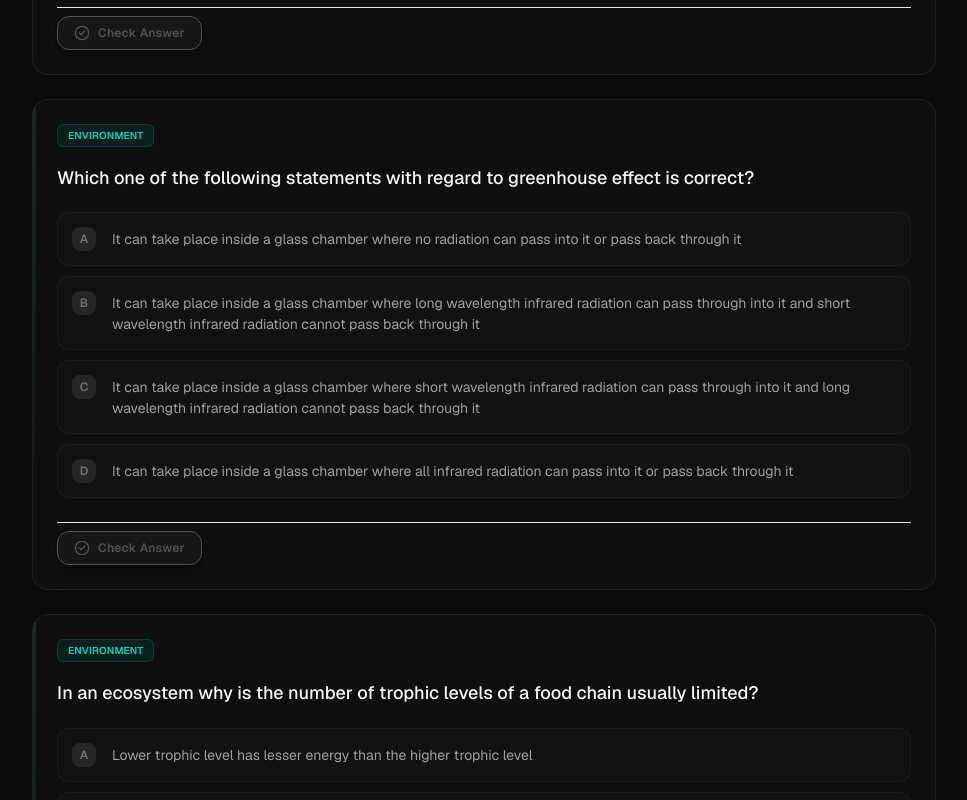
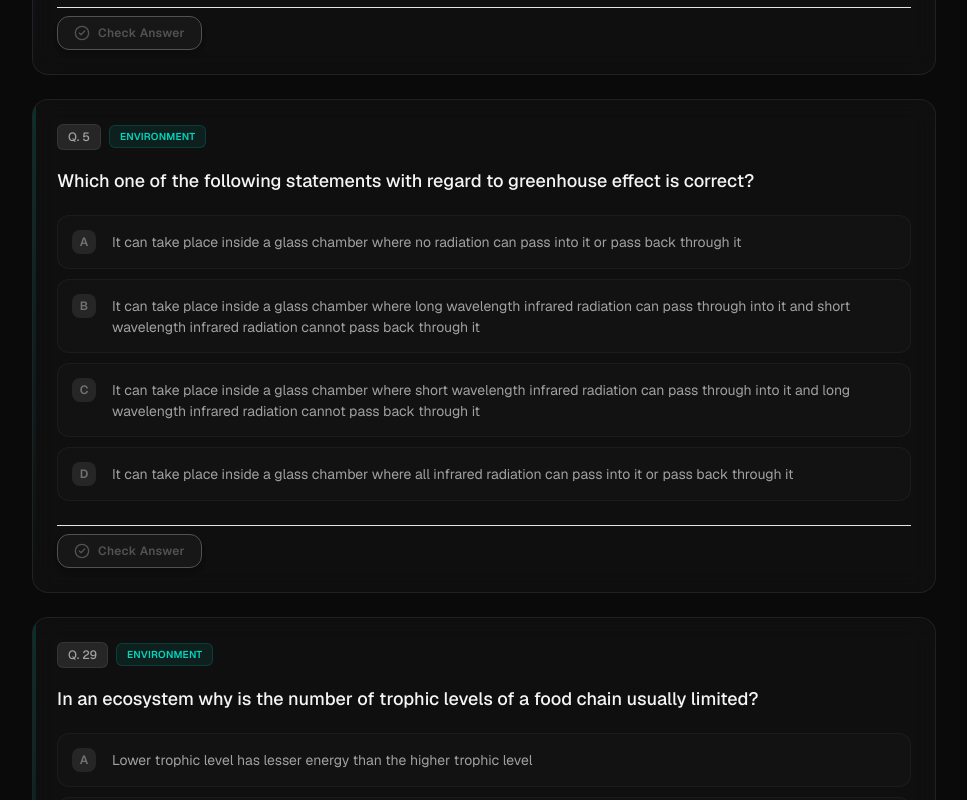
Before and after one commit to ka72an/pyq-vault, a Next.js app: page / in a window 1280 px wide. Shown: the part 8020-8820 px from the top of the page, without its empty margins (0-967 px from the left). Built offline with nearby package versions, Linux system fonts and the light colour scheme.

Commit message:
fix: resolved React state and JSX comment errors, updated JSON with question numbers

```diff
--- a/src/app/page.tsx
+++ b/src/app/page.tsx
@@ -1,7 +1,7 @@
 "use client";
 
 import { useState, useMemo } from "react";
-import { Search, Filter, History } from "lucide-react";
+import { Search, Filter, History, RotateCcw } from "lucide-react";
 import { questions } from "@/data/questions";
 import KnowledgeGraph from "@/components/KnowledgeGraph";
 import QuestionCard from "@/components/QuestionCard";
@@ -24,8 +24,17 @@ export default function Home() {
   const [excludedYears, setExcludedYears] = useState<Set<number>>(new Set());
   const [showMap, setShowMap] = useState<boolean>(false);
 
-  // NEW: State to hold the history of marked answers for the sidebar
+
+
+
+
+  // ... other states
   const [activityTracker, setActivityTracker] = useState<ActivityLog[]>([]);
+
+  // ADD THIS EXACT LINE RIGHT HERE:
+  const [resetCount, setResetCount] = useState(0);
+
+  // ... rest of your code
 
   const availableSubjects = useMemo(() => {
     const subjects = questions.map(q => q.subject).filter(Boolean) as string[];
@@ -60,6 +69,12 @@ export default function Home() {
     if (newSet.has(value)) newSet.delete(value);
     else newSet.add(value);
     updateState(newSet);
+  };
+
+  // NEW: Wipes the activity log and forces all QuestionCards to respawn
+  const handleResetAll = () => {
+    setActivityTracker([]);
+    setResetCount(prev => prev + 1);
   };
 
   // NEW: Function to catch the signal from QuestionCard and add it to the sidebar
@@ -215,9 +230,8 @@ export default function Home() {
           <div className="space-y-6">
             {filteredQuestions.map((q, index) => (
               <QuestionCard
-                key={index}
+                key={`${index}-${resetCount}`}
                 question={q}
-                // We pass the function down to listen for clicks
                 onOptionMarked={(letter) => handleLogActivity(q.question_number, q.subject, letter)}
               />
             ))}
@@ -230,9 +244,21 @@ export default function Home() {
           {/* position: sticky keeps it on screen even when you scroll down 90 pages */}
           <div className="sticky top-8 bg-neutral-900/30 border border-neutral-800/60 rounded-2xl p-5 backdrop-blur-xl shadow-2xl h-[calc(100vh-4rem)] overflow-y-auto flex flex-col">
 
-            <div className="flex items-center gap-2 border-b border-neutral-800/80 pb-4 mb-4">
-              <History className="w-5 h-5 text-neutral-400" />
-              <h3 className="text-base font-semibold text-white tracking-wide">Activity Log</h3>
+            <div className="flex items-center justify-between border-b border-neutral-800/80 pb-4 mb-4">
+              <div className="flex items-center gap-2">
+                <History className="w-5 h-5 text-neutral-400" />
+                <h3 className="text-base font-semibold text-white tracking-wide">Activity Log</h3>
+              </div>
+
+              {activityTracker.length > 0 && (
+                <button
+                  onClick={handleResetAll}
+                  className="flex items-center gap-1.5 px-2.5 py-1.5 rounded-lg bg-red-500/10 border border-red-500/20 text-red-400 hover:bg-red-500/20 hover:text-red-300 transition-all text-xs font-semibold tracking-wide animate-in fade-in"
+                >
+                  <RotateCcw className="w-3.5 h-3.5" />
+                  Reset
+                </button>
+              )}
             </div>
 
             <div className="flex-grow space-y-3">
--- a/src/data/raw_json/environment.json
+++ b/src/data/raw_json/environment.json
@@ -1,5 +1,6 @@
 [
   {
+    "question_number": 5,
     "subject": "Environment",
     "exam": "UPSC CAPF",
     "difficulty": "medium",
@@ -14,6 +15,7 @@
     "explanation": null
   },
   {
+    "question_number": 29,
     "subject": "Environment",
     "exam": "UPSC CAPF",
     "difficulty": "medium",
@@ -28,6 +30,7 @@
     "explanation": null
   },
   {
+    "question_number": 32,
     "subject": "Environment",
     "exam": "UPSC CAPF",
     "difficulty": "hard",
@@ -42,6 +45,7 @@
     "explanation": null
   },
   {
+    "question_number": 7,
     "subject": "Environment",
     "exam": "UPSC CAPF",
     "difficulty": "medium",
@@ -56,6 +60,7 @@
     "explanation": null
   },
   {
+    "question_number": 39,
     "subject": "Environment",
     "exam": "UPSC CAPF",
     "difficulty": "medium",
@@ -70,6 +75,7 @@
     "explanation": null
   },
   {
+    "question_number": 85,
     "subject": "Environment",
     "exam": "UPSC CAPF",
     "difficulty": "hard",
@@ -84,6 +90,7 @@
     "explanation": null
   },
   {
+    "question_number": 30,
     "subject": "Environment",
     "chapter": "Air Pollution",
     "topic": "Acid Rains",
@@ -101,6 +108,7 @@
     "explanation": null
   },
   {
+    "question_number": 31,
     "subject": "Environment",
     "chapter": "Renewable Energy",
     "topic": "Biogas",
@@ -118,6 +126,7 @@
     "explanation": null
   },
   {
+    "question_number": 32,
     "subject": "Environment",
     "chapter": "Atmospheric Pollution",
     "topic": "Ozone Depletion",
@@ -135,6 +144,7 @@
     "explanation": null
   },
   {
+    "question_number": 38,
     "subject": "Environment",
     "chapter": "Biodiversity",
     "topic": "Ecosystems",
@@ -152,6 +162,7 @@
     "explanation": null
   },
   {
+    "question_number": 84,
     "subject": "Environment",
     "chapter": "Climate Change",
     "topic": "Action for Climate Empowerment (ACE)",
@@ -169,6 +180,7 @@
     "explanation": null
   },
   {
+    "question_number": 85,
     "subject": "Environment",
     "chapter": "Climate Change",
     "topic": "Climate Neutral Now",
@@ -186,6 +198,7 @@
     "explanation": null
   },
   {
+    "question_number": 95,
     "subject": "Environment",
     "chapter": "International Conventions",
     "topic": "Environmental Treaties",
@@ -203,6 +216,7 @@
     "explanation": null
   },
   {
+    "question_number": 100,
     "subject": "Environment",
     "chapter": "International Conventions",
     "topic": "Environmental Treaties",
@@ -220,6 +234,7 @@
     "explanation": null
   },
   {
+    "question_number": 113,
     "subject": "Environment",
     "chapter": "Conservation",
     "topic": "Ramsar Sites in India",
@@ -237,6 +252,7 @@
     "explanation": null
   },
   {
+    "question_number": 8,
     "subject": "Environment",
     "chapter": null,
     "topic": "Ecology/Organisms",
@@ -254,6 +270,7 @@
     "explanation": null
   },
   {
+    "question_number": 43,
     "subject": "Environment",
     "chapter": null,
     "topic": "Coral Reefs",
@@ -271,6 +288,7 @@
     "explanation": null
   },
   {
+    "question_number": 104,
     "subject": "Environment",
     "chapter": null,
     "topic": "Coral Growth",
@@ -288,6 +306,7 @@
     "explanation": null
   },
   {
+    "question_number": 86,
     "subject": "Environment",
     "chapter": null,
     "topic": "International Conventions/Protocols",
@@ -305,6 +324,7 @@
     "explanation": null
   },
   {
+    "question_number": 87,
     "subject": "Environment",
     "chapter": null,
     "topic": "Ecology Terminology",
@@ -322,6 +342,7 @@
     "explanation": null
   },
   {
+    "question_number": 50,
     "subject": "Environment",
     "chapter": null,
     "topic": "Plant Adaptations",
@@ -339,6 +360,7 @@
     "explanation": null
   },
   {
+    "question_number": 62,
     "subject": "Environment",
     "chapter": null,
     "topic": "Forest Acts in India",
@@ -356,6 +378,7 @@
     "explanation": null
   },
   {
+    "question_number": 88,
     "subject": "Environment",
     "chapter": null,
     "topic": "Environmentalism/Ecoradicalism",
@@ -373,6 +396,7 @@
     "explanation": null
   },
   {
+    "question_number": 77,
     "subject": "Environment",
     "chapter": null,
     "topic": "International Conventions/Protocols",
@@ -390,6 +414,7 @@
     "explanation": null
   },
   {
+    "question_number": 37,
     "subject": "Environment",
     "chapter": null,
     "topic": "Coral reefs",
@@ -407,6 +432,7 @@
     "explanation": null
   },
   {
+    "question_number": 38,
     "subject": "Environment",
     "chapter": null,
     "topic": "Mangrove ecosystems",
@@ -424,6 +450,7 @@
     "explanation": null
   },
   {
+    "question_number": 52,
     "subject": "Environment",
     "chapter": null,
     "topic": "Biodiversity hotspots",
@@ -441,6 +468,7 @@
     "explanation": null
   },
   {
+    "question_number": 111,
     "subject": "Environment",
     "chapter": null,
     "topic": "Green initiatives in India",
@@ -458,6 +486,7 @@
     "explanation": null
   },
   {
+    "question_number": 18,
     "subject": "Environment",
     "chapter": null,
     "topic": "National Parks",
@@ -475,6 +504,7 @@
     "explanation": null
   },
   {
+    "question_number": 36,
     "subject": "Environment",
     "chapter": null,
     "topic": "Paris Agreement on Climate Change",
@@ -492,6 +522,7 @@
     "explanation": null
   },
   {
+    "question_number": 73,
     "subject": "Environment",
     "chapter": null,
     "topic": "Tiger Reserves",
@@ -509,6 +540,7 @@
     "explanation": null
   },
   {
+    "question_number": 93,
     "subject": "Environment",
     "chapter": null,
     "topic": "Coral reefs",
@@ -526,6 +558,7 @@
     "explanation": null
   },
   {
+    "question_number": 95,
     "subject": "Environment",
     "chapter": null,
     "topic": "Ozone layer",
@@ -543,6 +576,7 @@
     "explanation": null
   },
   {
+    "question_number": 96,
     "subject": "Environment",
     "chapter": null,
     "topic": "Net Primary Productivity (NPP)",
@@ -560,6 +594,7 @@
     "explanation": null
   },
   {
+    "question_number": 97,
     "subject": "Environment",
     "chapter": null,
     "topic": "Ecological terms",
@@ -577,6 +612,7 @@
     "explanation": null
   },
   {
+    "question_number": 104,
     "subject": "Environment",
     "chapter": null,
     "topic": "Ecological niche",
@@ -594,6 +630,7 @@
     "explanation": null
   },
   {
+    "question_number": 105,
     "subject": "Environment",
     "chapter": null,
     "topic": "Aquatic organisms",
@@ -611,6 +648,7 @@
     "explanation": null
   },
   {
+    "question_number": 106,
     "subject": "Environment",
     "chapter": null,
     "topic": "Biomagnification",
@@ -628,6 +666,7 @@
     "explanation": null
   },
   {
+    "question_number": 107,
     "subject": "Environment",
     "chapter": null,
     "topic": "Air pollution",
@@ -645,6 +684,7 @@
     "explanation": null
   },
   {
+    "question_number": 119,
     "subject": "Environment",
     "chapter": null,
     "topic": "Bird Sanctuaries",
@@ -662,6 +702,7 @@
     "explanation": null
   },
   {
+    "question_number": 120,
     "subject": "Geography",
     "chapter": null,
     "topic": "National Parks of India",
@@ -679,6 +720,7 @@
     "explanation": null
   },
   {
+    "question_number": 87,
     "subject": "Geography",
     "chapter": null,
     "topic": "National Parks of India",
@@ -696,6 +738,7 @@
     "explanation": "The North to South arrangement is: 3. Corbett National Park (Uttarakhand), 4. Madhav National Park (Madhya Pradesh), 1. Indravati National Park (Chhattisgarh), 2. Nagarhole National Park (Karnataka). Thus, the correct order is 3, 4, 1, 2."
   },
   {
+    "question_number": 6,
     "subject": "Environment",
     "chapter": null,
     "topic": "Environmental Conventions",
@@ -713,6 +756,7 @@
     "explanation": "The Ramsar Convention is an international treaty for the conservation and sustainable use of wetlands."
   },
   {
+    "question_number": 10,
     "subject": "Environment",
     "chapter": null,
     "topic": "Environmental Biotechnology",
@@ -730,6 +774,7 @@
     "explanation": "Bioremediation is a waste management technique that involves the use of organisms to remove or neutralize pollutants from a contaminated site."
   },
   {
+    "question_number": 94,
     "subject": "Environment",
     "chapter": null,
     "topic": "Ocean Acidification",
@@ -747,6 +792,7 @@
     "explanation": "Ocean acidification is primarily caused by the absorption of excess atmospheric carbon dioxide ($CO_2$) by the oceans. When $CO_2$ dissolves in seawater, it forms carbonic acid, which increases the acidity of the ocean and lowers its pH."
   },
   {
+    "question_number": 100,
     "subject": "Environment",
     "chapter": null,
     "topic": "Greenhouse Gases",
@@ -764,6 +810,7 @@
     "explanation": "Greenhouse gases include water vapor, carbon dioxide, methane, nitrous oxide, and chlorofluorocarbons. Nitrogen ($N_2$) is the most abundant gas in Earth's atmosphere but is not a greenhouse gas."
   },
   {
+    "question_number": 87,
     "subject": "Geography",
     "topic": "Wildlife Sanctuaries and States",
     "year": 2014,
@@ -780,6 +827,7 @@
     "explanation": null
   },
   {
+    "question_number": 71,
     "subject": "Biology",
     "topic": "Bio-fortification",
     "year": 2014,
@@ -796,6 +844,7 @@
     "explanation": null
   },
   {
+    "question_number": 78,
     "subject": "Environment",
     "topic": "Greenhouse Gases, Methane, Global Warming",
     "year": 2014,
@@ -812,6 +861,7 @@
     "explanation": null
   },
   {
+    "question_number": 86,
     "subject": "Environment",
     "topic": "Pesticide Treadmill",
     "year": 2014,
@@ -828,6 +878,7 @@
     "explanation": null
   },
   {
+    "question_number": 76,
     "subject": "Environment",
     "topic": "Chipko Movement",
     "year": 2013,
@@ -844,6 +895,7 @@
     "explanation": null
   },
   {
+    "question_number": 102,
     "subject": "General Knowledge",
     "topic": "Environmental Organizations and Logos",
     "year": 2013,
@@ -860,6 +912,7 @@
     "explanation": null
   },
   {
+    "question_number": 121,
     "subject": "Environment",
     "topic": "Ozone Layer, Ozone Depletion, CFCs",
     "year": 2013,
@@ -876,6 +929,7 @@
     "explanation": null
   },
   {
+    "question_number": 72,
     "subject": "Environment",
     "year": 2012,
     "exam": "CAPF",
@@ -889,6 +943,7 @@
     ]
   },
   {
+    "question_number": 95,
     "subject": "Environment",
     "topic": "Ecomark",
     "year": 2012,
@@ -903,6 +958,7 @@
     ]
   },
   {
+    "question_number": 113,
     "subject": "Environment",
     "topic": "National Action Plan for Climate Change",
     "year": 2012,
@@ -917,6 +973,7 @@
     ]
   },
   {
+    "question_number": 115,
     "subject": "Environment",
     "topic": "Biodiversity Hotspots",
     "year": 2012,
@@ -931,6 +988,7 @@
     ]
   },
   {
+    "question_number": 10,
     "subject": "Environment",
     "topic": "UNEP, World Environment Day",
     "year": 2011,
@@ -945,6 +1003,7 @@
     ]
   },
   {
+    "question_number": 13,
     "subject": "Environment",
     "topic": "Chipko Movement",
     "year": 2011,
@@ -959,6 +1018,7 @@
     ]
   },
   {
+    "question_number": 93,
     "subject": "Environment",
     "topic": "Ozone Depletion",
     "year": 2011,
@@ -973,6 +1033,7 @@
     ]
   },
   {
+    "question_number": 94,
     "subject": "Environment",
     "topic": "Ecosystem Functions",
     "year": 2011,
@@ -987,6 +1048,7 @@
     ]
   },
   {
+    "question_number": 111,
     "subject": "Environment",
     "topic": "Air Pollution Control Act",
     "year": 2011,
@@ -1001,6 +1063,7 @@
     ]
   },
   {
+    "question_number": 59,
     "subject": "General Knowledge",
     "chapter": null,
     "topic": "World Heritage Sites",
@@ -1018,6 +1081,7 @@
     "explanation": null
   },
   {
+    "question_number": 123,
     "subject": "Urban Planning",
     "chapter": null,
     "topic": "Green Belt",
@@ -1030,6 +1094,7 @@
     "explanation": null
   },
   {
+    "question_number": 39,
     "subject": "Biology",
     "chapter": null,
     "topic": "Giant Panda",
@@ -1047,6 +1112,7 @@
     "explanation": null
   },
   {
+    "question_number": 41,
     "subject": "Environment",
     "chapter": null,
     "topic": "Biosphere Reserves",
```
